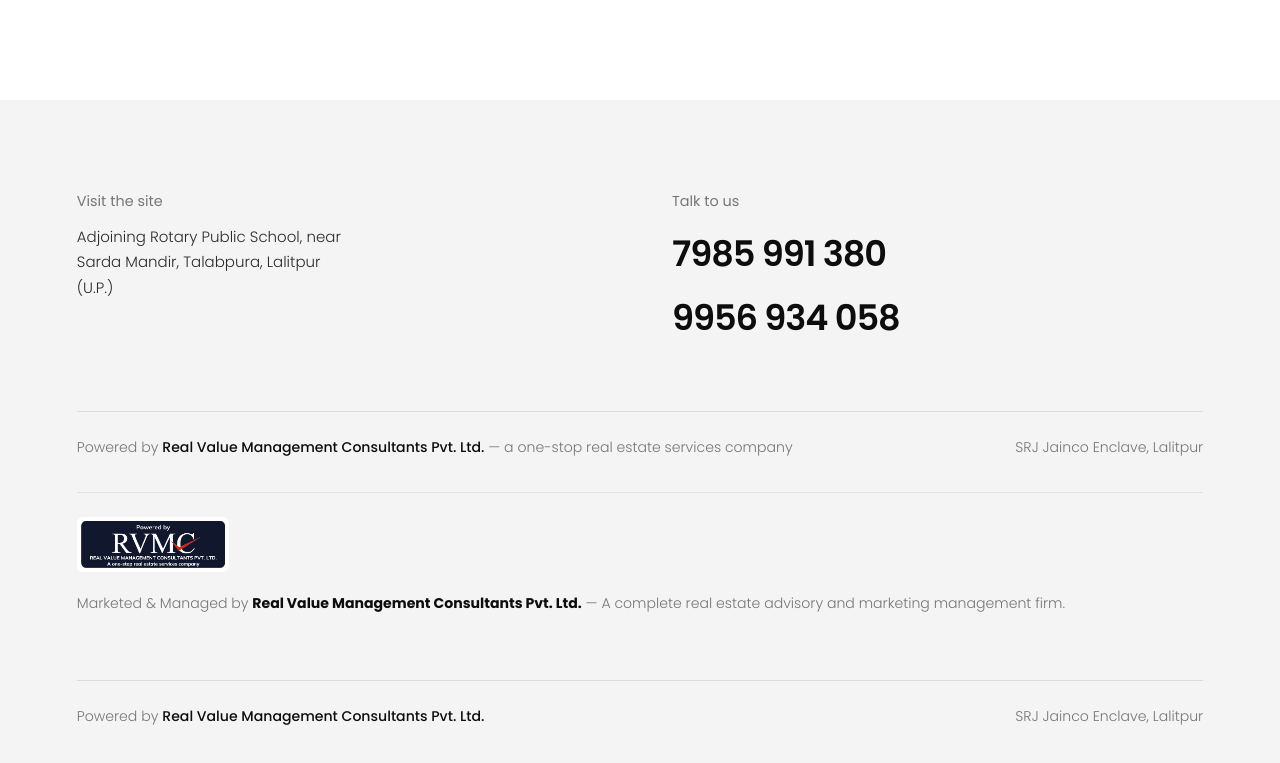
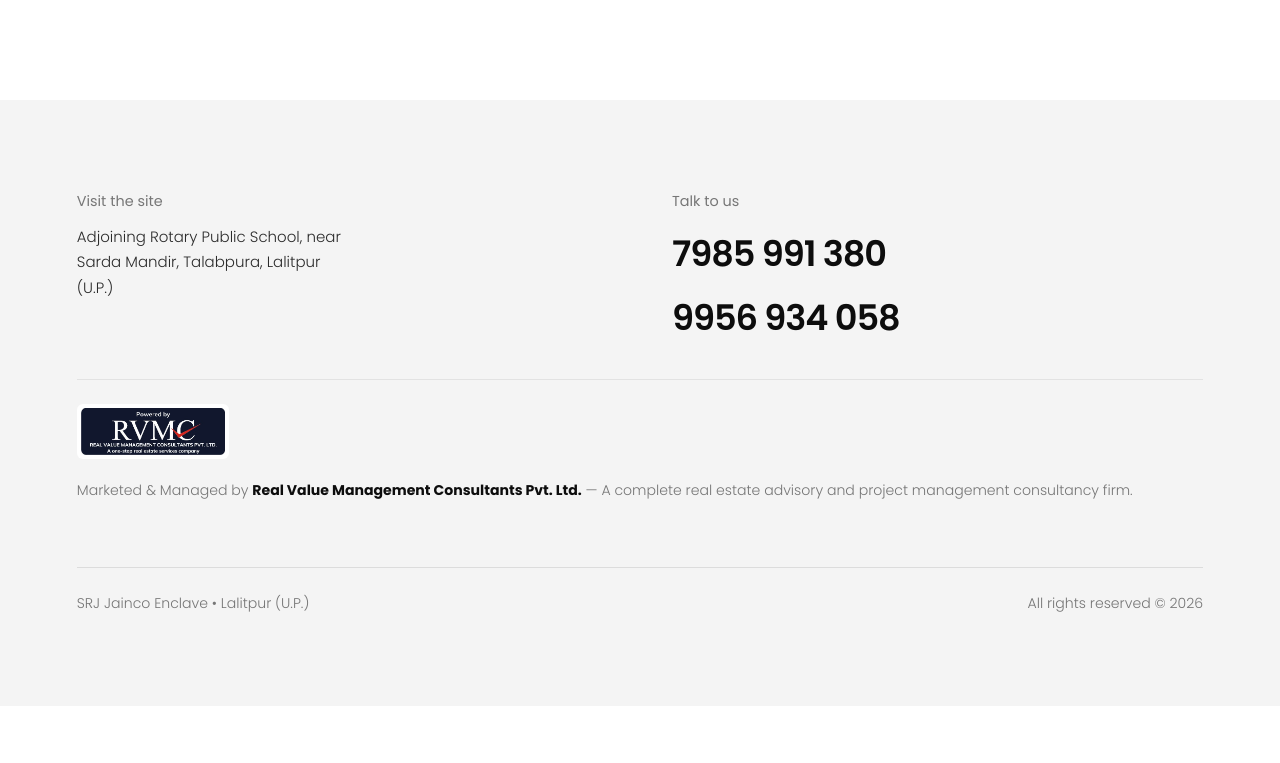
Before and after one commit to pariflex1/jainco-enclave, a plain HTML site: page index.html in a window 1280 px wide. Shown: the part 6929-7692 px from the top of the page. After the commit the page ends 7635 px from the top, so only its background shows below. Drawn offline with Linux system fonts and the light colour scheme.

Commit message:
Clean up duplicated RVMC text in footer

```diff
--- a/index.html
+++ b/index.html
@@ -654,17 +654,13 @@
       </div>
     </div>
   </div>
-  <div class="powered">
-    <span>Powered by <b>Real Value Management Consultants Pvt. Ltd.</b> — a one-stop real estate services company</span>
-    <span>SRJ Jainco Enclave, Lalitpur</span>
-  </div>
 <div class="footer-rvmc">
   <img src="Images/RVMC logo.JPG" alt="RVMC Logo" class="rvmc-logo">
-  <p>Marketed &amp; Managed by <b>Real Value Management Consultants Pvt. Ltd.</b> — A complete real estate advisory and marketing management firm.</p>
+  <p>Marketed &amp; Managed by <b>Real Value Management Consultants Pvt. Ltd.</b> — A complete real estate advisory and project management consultancy firm.</p>
 </div>
 <div class="powered">
-  <span>Powered by <b>Real Value Management Consultants Pvt. Ltd.</b></span>
-  <span>SRJ Jainco Enclave, Lalitpur</span>
+  <span>SRJ Jainco Enclave &bull; Lalitpur (U.P.)</span>
+  <span>All rights reserved &copy; 2026</span>
 </div>
 </footer>
 
```
